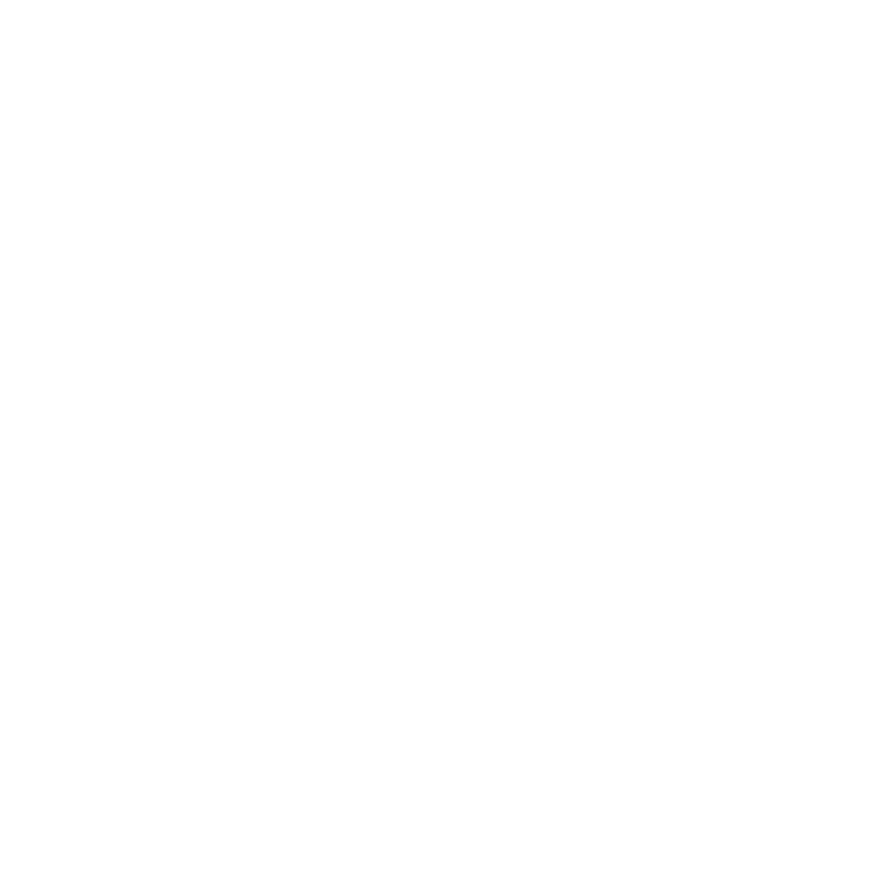
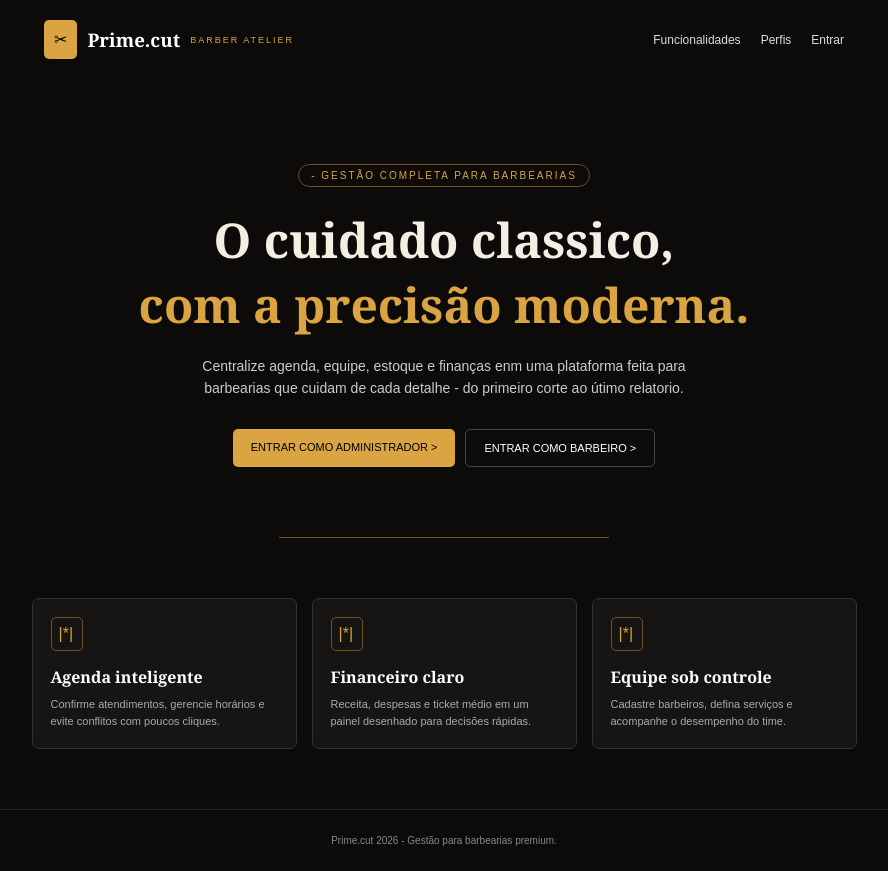
Before and after one commit to GoldRKT/Prime.Cut---Prot-tipo, a plain HTML site: page index.html in a window 1280 px wide. Shown: the whole page, without its empty margins (196-1084 px from the left). Before the commit the page ends 800 px from the top, so only its background shows below. Drawn offline with Linux system fonts and the light colour scheme.

Commit message:
Adicione pagina inicial prime cut

```diff
--- a/index.html
+++ b/index.html
@@ -1,11 +1,120 @@
 <!DOCTYPE html>
-<html lang="en">
+<html lang="pt-br">
+
 <head>
     <meta charset="UTF-8">
     <meta name="viewport" content="width=device-width, initial-scale=1.0">
-    <title>Document</title>
+    <title>Prime.Cut</title>
+    <link rel="stylesheet" href="style.css">
 </head>
+
 <body>
+    <header>
+        <div class="logo">
+
+            <span>✂</span>
+
+            <div>
+                <h3> Prime.cut</h3>
+            </div>
+
+            <small>BARBER ATELIER</small>
+        </div>
+
+        <div>
+
+            <nav>
+                <a href="#funcionalidades">Funcionalidades</a>
+
+                <a href="#perfis">Perfis</a>
+
+                <a href="#entrar">Entrar</a>
+            </nav>
+
+        </div>
+
+    </header>
+
+    <main>
+
+        <div class="introducao">
+            <p class="etiqueta">
+                - GESTÃO COMPLETA PARA BARBEARIAS
+            </p>
+
+            <h1>
+                O cuidado classico, <br>
+                <span> com a precisão moderna.</span>
+            </h1>
+
+            <p class="descricao">
+                Centralize agenda, equipe, estoque e finanças enm uma plataforma
+                feita para barbearias que cuidam de cada
+                detalhe - do primeiro corte ao útimo relatorio.
+            </p>
+
+            <div class="botoes" id="entrar">
+
+                <a href="#" class="botao-principal">
+                    ENTRAR COMO ADMINISTRADOR >
+                </a>
+
+                <a href="#" class="botao-secundario">
+                    ENTRAR COMO BARBEIRO >
+                </a>
+
+            </div>
+        </div>
+
+        <div class="linha "></div>
+
+        <section class="funcionalidades" id="funcionalidades">
+            <div class="card">
+
+                <div class="icone">|*|</div>
+
+                <h3> Agenda inteligente</h3>
+
+                <p>
+                    Confirme atendimentos, gerencie horários e
+                    evite conflitos com poucos cliques.
+                </p>
+
+            </div>
+
+            <div class="card">
+                <div class="icone">|*|</div>
+
+                <h3> Financeiro claro</h3>
+
+                <p>
+                    Receita, despesas e ticket médio
+                    em um painel desenhado para decisões rápidas.
+                </p>
+
+            </div>
+
+            <div class="card">
+
+                <div class="icone">|*|</div>
+
+                <h3>Equipe sob controle</h3>
+
+                <p>
+                    Cadastre barbeiros, defina serviços e acompanhe o desempenho do time.
+                </p>
+
+
+            </div>
+
+        </section>
+
+    </main>
+
+    <footer>
+        Prime.cut 2026 - Gestão para barbearias premium.
+    </footer>
 
 </body>
+
 </html>
--- /dev/null
+++ b/style.css
@@ -0,0 +1,197 @@
+
+* {
+    margin: 0;
+    padding: 0;
+    box-sizing: border-box;
+}
+
+body {
+    background: #0d0b09;
+    color: white;
+    font-family: Arial, sans-serif;
+}
+
+header {
+    width: 800px;
+    max-width: 90%;
+    margin: auto;
+    padding: 20px 0;
+    display: flex;
+    justify-content: space-between;
+    align-items: center;
+}
+
+.logo {
+    display: flex;
+    align-items: center;
+    gap: 10px;
+}
+
+.logo span {
+    background: #d9a441;
+    color: black;
+    padding: 10px;
+    border-radius: 5px;
+}
+
+.logo h3 {
+    font-family: Georgia, serif;
+}
+
+.logo small {
+    color: #d9a441;
+    font-size: 9px;
+    letter-spacing: 2px;
+}
+
+nav {
+    display: flex;
+    gap: 20px;
+}
+
+nav a {
+    color: #ddd;
+    text-decoration: none;
+    font-size: 12px;
+}
+
+main {
+    text-align: center;
+    padding-top: 85px;
+}
+
+.etiqueta {
+    display: inline-block;
+    border: 1px solid #70511f;
+    border-radius: 20px;
+    padding: 5px 12px;
+    color: #d9a441;
+    font-size: 10px;
+    letter-spacing: 2px;
+}
+
+h1 {
+    font-family: Georgia, serif;
+    font-size: 48px;
+    margin-top: 20px;
+    color: #f5eee3;
+}
+
+h1 span {
+    color: #d9a441;
+}
+
+.descricao {
+    color: #ccc;
+    font-size: 14px;
+    line-height: 22px;
+    max-width: 500px;
+    margin: 18px auto 30px;
+}
+
+.botoes {
+    display: flex;
+    justify-content: center;
+    gap: 10px;
+}
+
+.botoes a {
+    padding: 12px 18px;
+    border-radius: 5px;
+    text-decoration: none;
+    font-size: 11px;
+}
+
+.botao-principal {
+    background: #d9a441;
+    color: black;
+}
+
+.botao-secundario {
+    border: 1px solid #444;
+    color: white;
+}
+
+.linha {
+    width: 330px;
+    height: 1px;
+    background: #70511f;
+    margin: 70px auto 60px;
+}
+
+.funcionalidades {
+    display: flex;
+    justify-content: center;
+    gap: 15px;
+    margin-bottom: 60px;
+}
+
+.card {
+    background: #171513;
+    border: 1px solid #333;
+    border-radius: 7px;
+    width: 265px;
+    padding: 18px;
+    text-align: left;
+}
+
+.icone {
+    color: #d9a441;
+    border: 1px solid #70511f;
+    width: 32px;
+    padding: 7px;
+    border-radius: 5px;
+    margin-bottom: 15px;
+}
+
+.card h3 {
+    font-family: Georgia, serif;
+    font-size: 16px;
+    margin-bottom: 8px;
+}
+
+.card p {
+    color: #aaa;
+    font-size: 11px;
+    line-height: 17px;
+}
+
+footer {
+    border-top: 1px solid #292522;
+    text-align: center;
+    padding: 25px;
+    color: #888;
+    font-size: 10px;
+}
+
+@media (max-width: 600px) {
+    header {
+        flex-direction: column;
+        gap: 20px;
+    }
+
+    nav {
+        gap: 12px;
+    }
+
+    main {
+        padding: 60px 15px 0;
+    }
+
+    h1 {
+        font-size: 32px;
+    }
+
+    .botoes {
+        flex-direction: column;
+    }
+
+    .funcionalidades {
+        flex-direction: column;
+        align-items: center;
+    }
+
+    .card {
+        width: 100%;
+    }
+}
```
